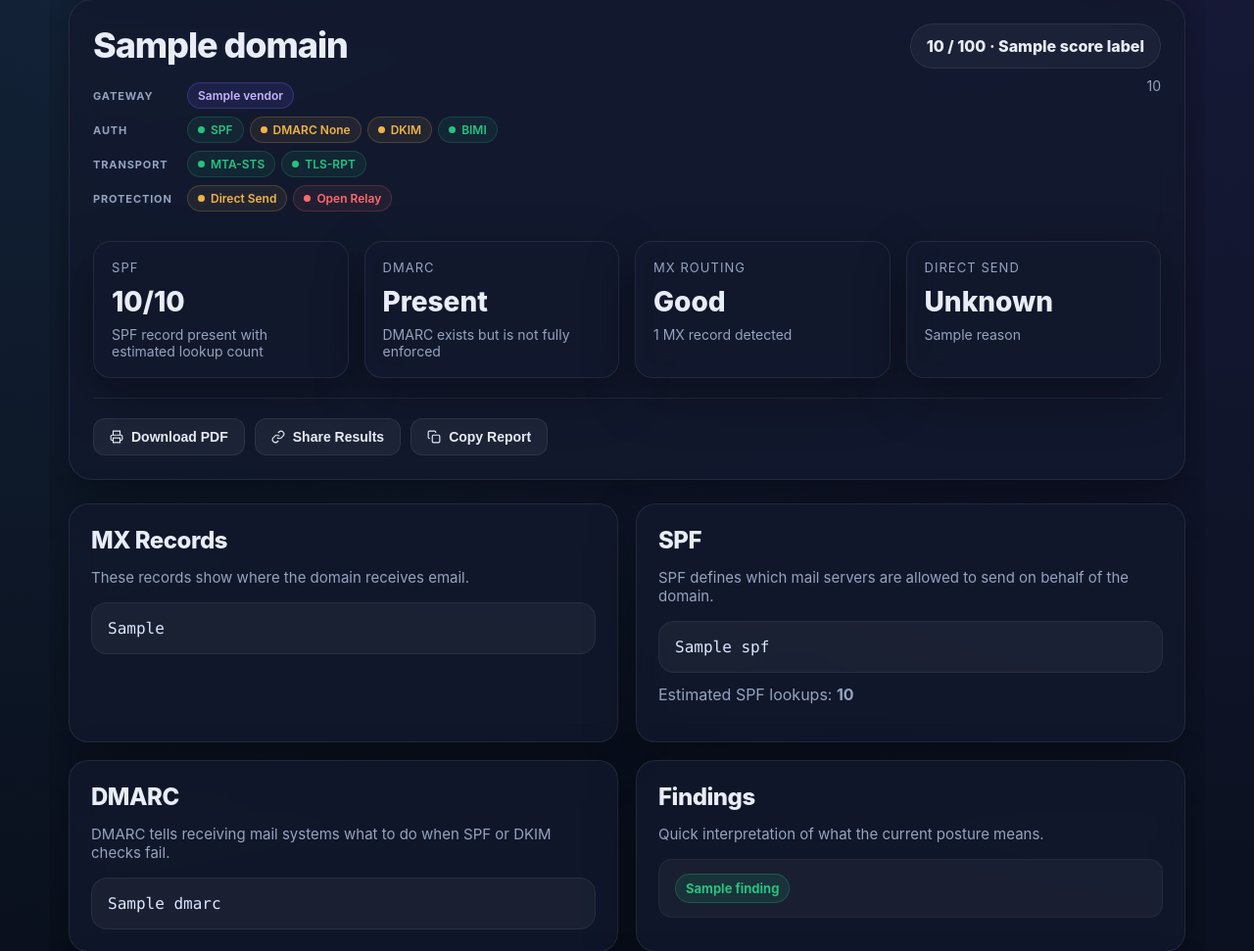
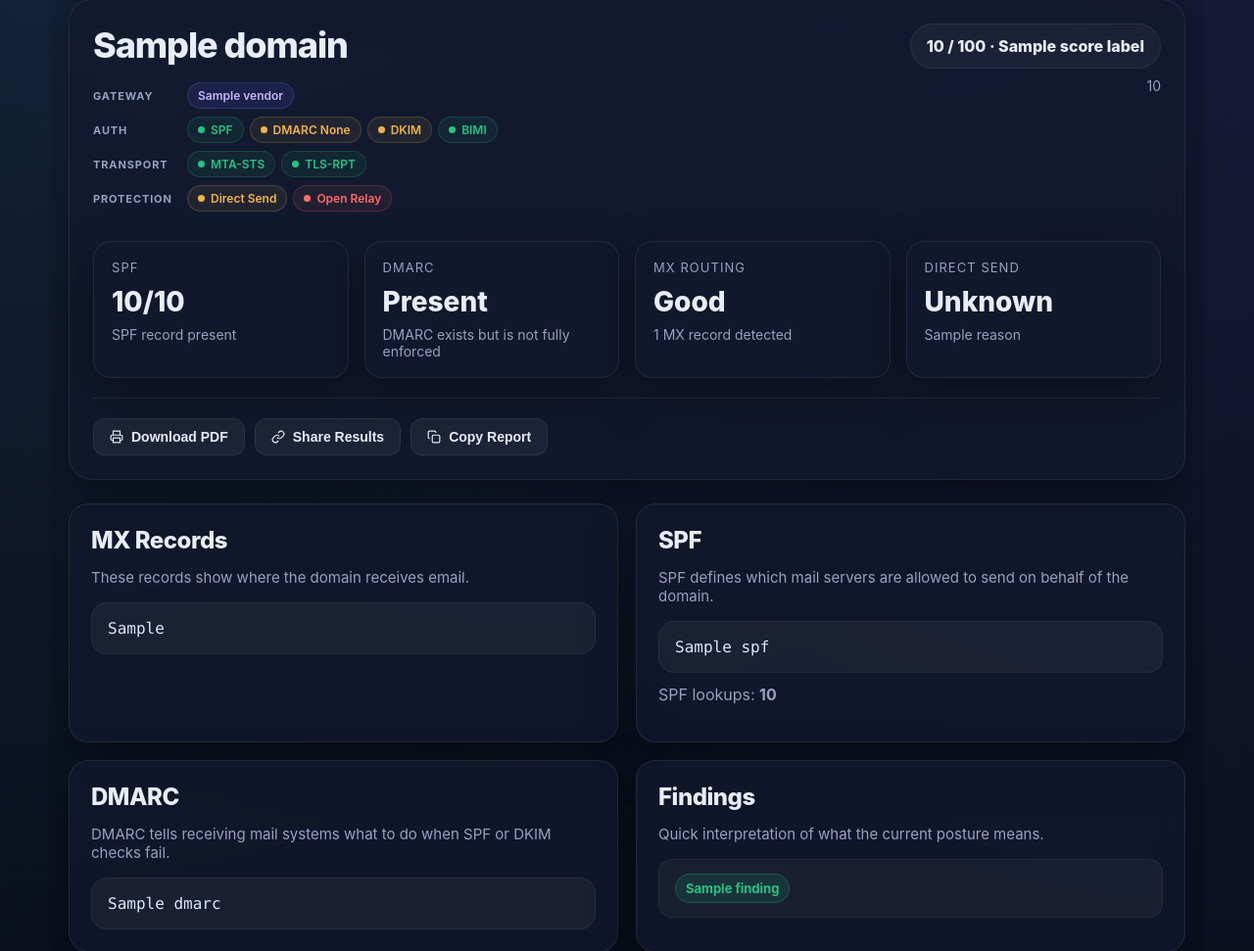
Before and after one commit to siirila-bit/mailflow-sentinel, a Python web app: template templates/index.html in a window 1280 px wide. Shown: the part 253-1224 px from the top of the page at 98% size. Run offline with Jinja, Linux system fonts and the light colour scheme; the template is opened without the code that fills it: most values are stand-ins (such as "Sample title", 1, 10 or a date in 2020).

Commit message:
Rename "Estimated SPF lookups" to "SPF lookups" in UI

```diff
--- a/templates/index.html
+++ b/templates/index.html
@@ -890,7 +890,7 @@
                         {% if spf %}{{ spf_lookups }}/10{% else %}Missing{% endif %}
                     </div>
                     <div class="mini-note">
-                        {% if spf %}SPF record present with estimated lookup count{% else %}No SPF record found{% endif %}
+                        {% if spf %}SPF record present{% else %}No SPF record found{% endif %}
                     </div>
                 </div>
 
@@ -964,7 +964,7 @@
                     <p class="section-sub">SPF defines which mail servers are allowed to send on behalf of the domain.</p>
                     {% if spf %}
                     <div class="record-box"><code>{{ spf }}</code></div>
-                    <p class="muted" style="margin-top: 12px;">Estimated SPF lookups: <strong>{{ spf_lookups }}</strong></p>
+                    <p class="muted" style="margin-top: 12px;">SPF lookups: <strong>{{ spf_lookups }}</strong></p>
                     {% else %}
                     <p class="muted">No SPF record found.</p>
                     {% endif %}
```
